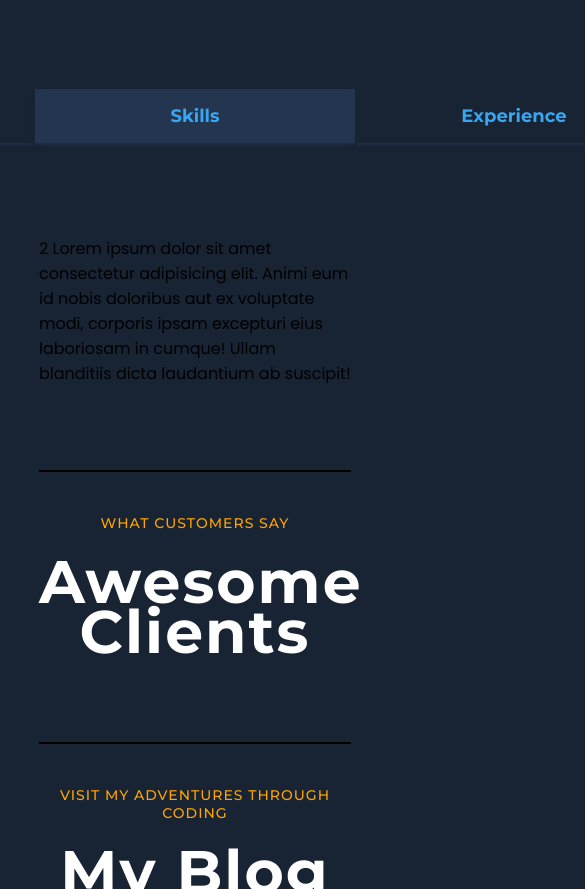
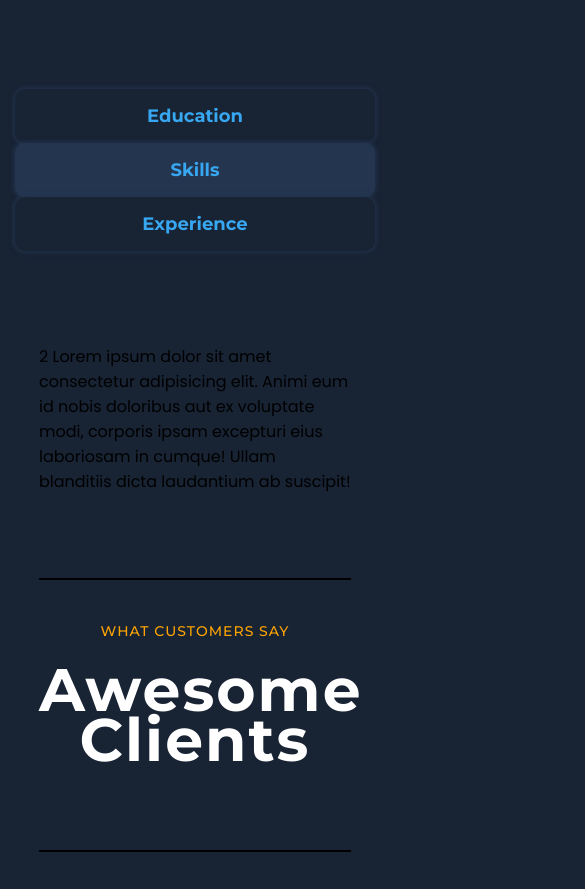
Before and after one commit to EduardWayland/eduardwayland.github.io, a website: page src/index.html in a window 390 px wide. Shown: the part 3675-4564 px from the top of the page, 585 px wide, since content can reach past the window. Drawn offline with nearby package versions, Linux system fonts and the light colour scheme; files that its build step writes are made by us from their sources.

Commit message:
Improved responsiveness

```diff
--- a/src/index.html
+++ b/src/index.html
@@ -145,7 +145,7 @@
                 <span class="subtitle">8+ YEARS OF EXPERIENCE</span>
                 <span class="title">My Resume</span>
                 <div class="flex resume">
-                    <div class="categories">
+                    <div class="flex categories">
                         <button data-target="resume_div_education">Education</button>
                         <button class="selected" data-target="resume_div_skills">Skills</button>
                         <button data-target="resume_div_experience">Experience</button>
--- a/src/js/animation.js
+++ b/src/js/animation.js
@@ -4,7 +4,7 @@ jQuery(window).on('scroll', function () {
         var reveal = $(this);
         var windowHeight = jQuery(window).height();
         var elementTop = reveals[i].getBoundingClientRect().top;
-        var elementVisible = 150;
+        var elementVisible = windowHeight / 10;
 
         if (elementTop < windowHeight - elementVisible) {
             reveal.addClass("active " + reveal.data('anim'));
--- a/src/sass/modules/_features.scss
+++ b/src/sass/modules/_features.scss
@@ -12,8 +12,6 @@
         flex-basis: 0;
         flex-grow: 1;
 
-        // padding-left: 25px;
-        // padding-right: 25px;
         padding: 25px;
 
         min-width: 320px;
--- a/src/sass/modules/_header.scss
+++ b/src/sass/modules/_header.scss
@@ -129,6 +129,10 @@ header {
                 width: 100%;
                 margin-top: 3em;
                 flex-direction: column;
+
+                .parallax {
+                    background-attachment: scroll;
+                }
             }
         }
         .below {
--- a/src/sass/modules/_resume.scss
+++ b/src/sass/modules/_resume.scss
@@ -8,11 +8,15 @@
     justify-content: center;
 
     .categories {
-        display: grid;
-        grid-template-columns: repeat(3, 20em);
+        gap: 0;
+        flex: 1;
+        flex-wrap: wrap;
+        flex-direction: row;
 
+        justify-content: center;
         button {
             height: 3em;
+            width: 20em;
 
             color: $color-btn-text;
             background-color: $color-bg-primary;
@@ -22,28 +26,14 @@
             font-family: $font-secondary;
 
             border: none;
-            border-top: 2px solid transparent;
-            border-bottom: 2px solid transparent;
-            border-radius: 0px;
-            box-shadow: 0px 3px 4px -2px $color-btn-accent;
+            border-radius: 10px;
+            box-shadow: 0px 0px 5px 1px $color-btn-accent;
 
             &:hover, &.selected {
                 background-color: $color-btn-accent;
-                box-shadow: 0px 3px 4px -2px $color-btn-accent;
+                box-shadow: 0px 0px 5px 1px $color-btn-accent;
                 transition: background-color 500ms ease-out 50ms;
             }
-        }
-        :first-child {
-            border-left: 2px solid transparent;
-            border-top: 2px solid transparent;
-            border-bottom: 2px solid transparent;
-            border-radius: 10px 0px 0px 10px;
-        }
-        :last-child {
-            border-right: 2px solid transparent;
-            border-top: 2px solid transparent;
-            border-bottom: 2px solid transparent;
-            border-radius: 0px 10px 10px 0px;
         }
     }
     .categories_frames {
```
